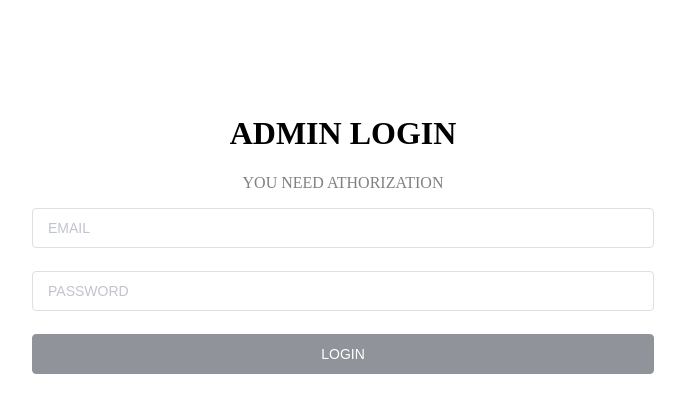
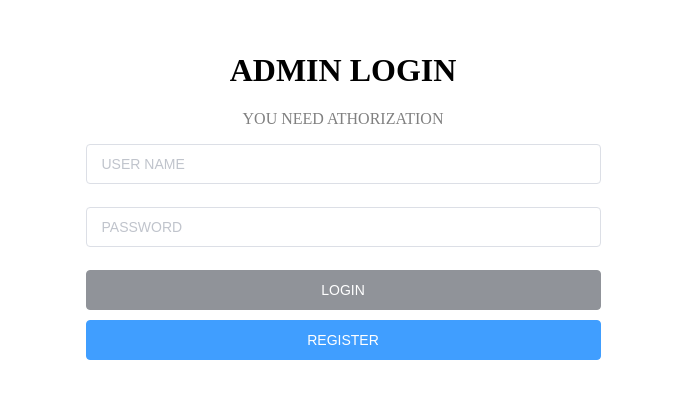
Before and after one commit to DasomJung24/movieadmin_with_vuejs, a Vue app: page /login in a window 1280 px wide. Shown: the part 159-572 px from the top of the page, without its empty margins (297-982 px from the left). Built offline with nearby package versions, Linux system fonts and the light colour scheme.

Commit message:
login 수정

```diff
--- a/src/router/index.js
+++ b/src/router/index.js
@@ -7,18 +7,14 @@ const routes = [
     component: () => import("../views/user/Login.vue"),
   },
   {
-    path: "/about",
-    name: "About",
-    // route level code-splitting
-    // this generates a separate chunk (about.[hash].js) for this route
-    // which is lazy-loaded when the route is visited.
-    component: () =>
-      import(/* webpackChunkName: "about" */ "../views/About.vue"),
+    path: "/register",
+    name: "Register",
+    component: () => import("../views/user/Register.vue"),
   },
 ];
 
 const router = createRouter({
-  history: createWebHistory(process.env.BASE_URL),
+  history: createWebHistory(),
   routes,
 });
 
--- a/src/views/user/Login.vue
+++ b/src/views/user/Login.vue
@@ -4,7 +4,7 @@
 }
 .center {
   width: 400px;
-  margin: 20% auto 0;
+  margin: 15% auto 0;
 }
 </style>
 <template>
@@ -16,23 +16,41 @@
       </el-col>
     </el-row>
     <el-row :gutter="20">
-      <el-col :span="12" :offset="6">
+      <el-col :span="10" :offset="7">
         <el-form-item required>
-          <el-input placeholder="EMAIL" v-model="input" clearable> </el-input>
-        </el-form-item>
-      </el-col>
-    </el-row>
-    <el-row :gutter="20">
-      <el-col :span="12" :offset="6">
-        <el-form-item required>
-          <el-input placeholder="PASSWORD" v-model="input" clearable>
+          <el-input placeholder="USER NAME" v-model="inputUserName" clearable>
           </el-input>
         </el-form-item>
       </el-col>
     </el-row>
     <el-row :gutter="20">
-      <el-col :span="12" :offset="6">
-        <el-button type="info" style="width: 100%;">LOGIN</el-button>
+      <el-col :span="10" :offset="7">
+        <el-form-item required>
+          <el-input
+            type="password"
+            placeholder="PASSWORD"
+            v-model="inputPassword"
+            clearable
+          >
+          </el-input>
+        </el-form-item>
+      </el-col>
+    </el-row>
+    <el-row :gutter="20">
+      <el-col :span="10" :offset="7">
+        <el-button type="info" style="width: 100%;" @click.prevent="login"
+          >LOGIN</el-button
+        >
+      </el-col>
+    </el-row>
+    <el-row :gutter="20">
+      <el-col :span="10" :offset="7">
+        <el-button
+          type="primary"
+          style="width: 100%; margin-top: 10px"
+          @click.prevent="register"
+          >REGISTER</el-button
+        >
       </el-col>
     </el-row>
   </el-form>
@@ -41,11 +59,20 @@
 export default {
   data() {
     return {
-      email: "",
-      password: "",
+      inputUserName: "",
+      inputPassword: "",
     };
   },
   components: {},
-  methods: {},
+  methods: {
+    login() {
+      console.log(111);
+    },
+    register() {
+      console.log(222);
+      console.log(this.$router);
+      this.$router.push({ name: "Register" });
+    },
+  },
 };
 </script>
```
